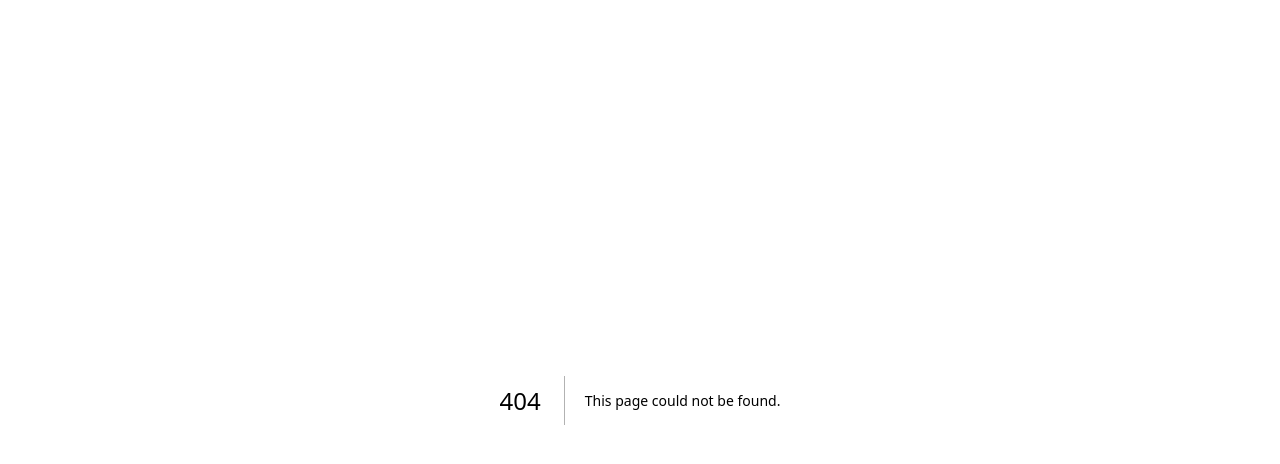
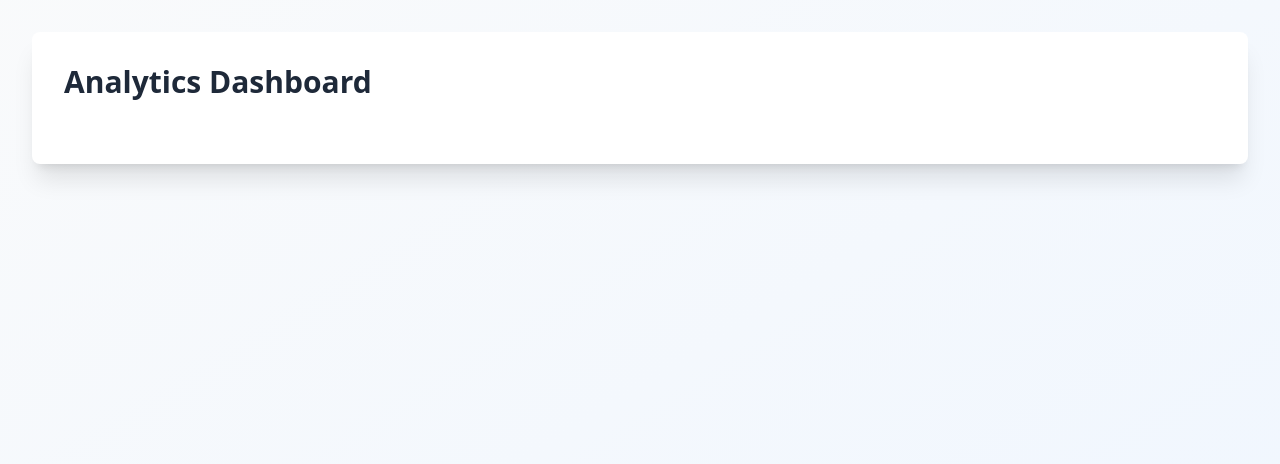
Before and after one commit to odhiambo-ed/next-funhouse, a Next.js app: page /dashboard/analytics in a window 1280 px wide. Before the commit this address had no page. Shown: the top 464 px of the page. Built offline with nearby package versions, Linux system fonts and the light colour scheme.

Commit message:
add analytics page

```diff
--- /dev/null
+++ b/src/app/dashboard/analytics/page.tsx
@@ -0,0 +1,15 @@
+import React from 'react'
+
+const Analytics = () => {
+  return (
+      <div className="min-h-screen bg-gradient-to-br from-gray-50 to-blue-50 p-8">
+          <div className="max-width-7xl mx-auto bg-white rounded-lg shadow-xl p-8">
+              <div className="text-3xl font-bold text-gray-800 mb-8">
+                  Analytics Dashboard
+              </div>
+          </div>
+    </div>
+  )
+}
+
+export default Analytics
```
